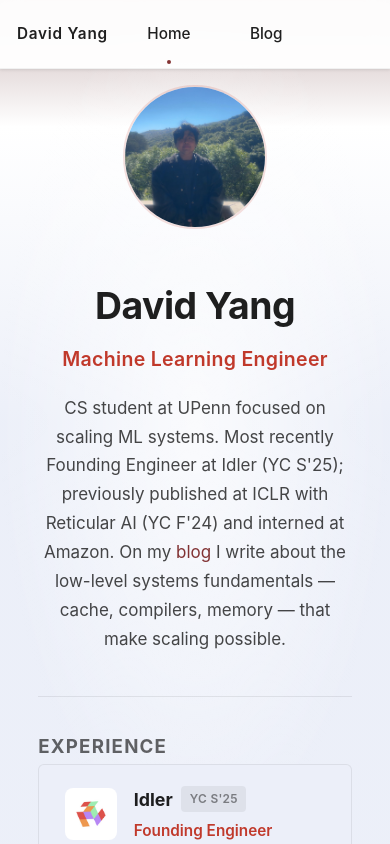
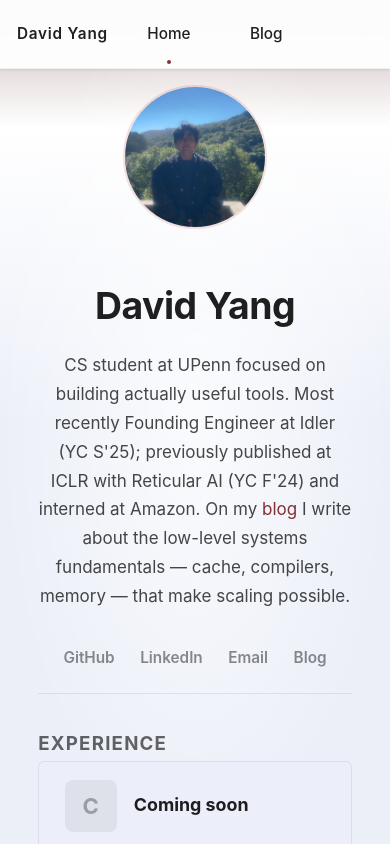
Before and after one commit to dyang438/blog_website, a SvelteKit app: page / in a window 390 px wide. Shown: the top 844 px of the page. Built offline with nearby package versions, Linux system fonts and the light colour scheme.

Commit message:
making this twitter-ready

```diff
--- a/src/routes/+page.svelte
+++ b/src/routes/+page.svelte
@@ -1,5 +1,13 @@
 <script>
 	const experiences = [
+		{
+			company: 'Coming soon',
+			badge: null,
+			date: 'Mar 2026 – Present',
+			role: '',
+			logo: null,
+			link: null
+		},
 		{
 			company: 'Idler',
 			badge: "YC S'25",
@@ -59,15 +67,21 @@
 	<section class="hero">
 		<div class="hero-left">
 			<h1>David Yang</h1>
-			<p class="headline">Machine Learning Engineer</p>
 			<p class="bio">
-				CS student at UPenn focused on scaling ML systems. Most recently Founding Engineer at Idler (YC S'25); previously published at ICLR with Reticular AI (YC F'24) and interned at Amazon. On my <a href="/blog">blog</a> I write about the low-level systems fundamentals — cache, compilers, memory — that make scaling possible.
+				CS student at UPenn focused on building actually useful tools. Most recently Founding Engineer at Idler (YC S'25); previously published at ICLR with Reticular AI (YC F'24) and interned at Amazon. On my <a href="/blog">blog</a> I write about the low-level systems fundamentals — cache, compilers, memory — that make scaling possible.
 			</p>
 		</div>
 		<div class="hero-right">
 			<img src="/images/david.jpg" alt="David Yang" class="profile-photo" />
 		</div>
 	</section>
+
+	<div class="bottom-links">
+		<a href="https://github.com/dyang438" target="_blank" rel="noopener noreferrer">GitHub</a>
+		<a href="https://www.linkedin.com/in/davidyang438/" target="_blank" rel="noopener noreferrer">LinkedIn</a>
+		<a href="mailto:davidyang438@gmail.com">Email</a>
+		<a href="/blog">Blog</a>
+	</div>
 
 	<section class="experience">
 		<h2>Experience</h2>
@@ -92,7 +106,9 @@
 								</div>
 								<span class="exp-date">{exp.date}</span>
 							</div>
-							<p class="exp-role">{exp.role}</p>
+							{#if exp.role}
+								<p class="exp-role">{exp.role}</p>
+							{/if}
 						</div>
 					</div>
 					{#if exp.link}
@@ -112,13 +128,6 @@
 		</a>
 	</section>
 
-	<div class="bottom-links">
-		<a href="https://github.com/dyang438" target="_blank" rel="noopener noreferrer">GitHub</a>
-		<a href="https://www.linkedin.com/in/davidyang438/" target="_blank" rel="noopener noreferrer">LinkedIn</a>
-		<a href="mailto:davidyang438@gmail.com">Email</a>
-		<a href="/blog">Blog</a>
-	</div>
-
 </main>
 
 <style>
@@ -133,9 +142,8 @@
 		display: flex;
 		align-items: center;
 		gap: 3rem;
-		margin-bottom: 2rem;
-		padding: 2rem 0 1rem;
-		border-bottom: 1px solid rgba(0, 0, 0, 0.08);
+		margin-bottom: 0;
+		padding: 2rem 0 0.5rem;
 	}
 
 	.hero-left {
@@ -151,19 +159,11 @@
 		letter-spacing: -0.5px;
 	}
 
-	.headline {
-		font-size: 1.15rem;
-		font-weight: 600;
-		color: #c0392b;
-		margin: 0 0 1rem;
-		letter-spacing: 0.3px;
-	}
-
 	.bio {
 		font-size: 1rem;
 		line-height: 1.7;
 		color: rgba(0, 0, 0, 0.72);
-		margin: 0 0 1.5rem;
+		margin: 0.75rem 0 1.5rem;
 	}
 
 
@@ -373,15 +373,15 @@
 		margin: 0;
 	}
 
-	/* ── Bottom links ── */
+	/* ── Contact links (below hero) ── */
 	.bottom-links {
 		display: flex;
 		gap: 1.5rem;
 		flex-wrap: wrap;
-		justify-content: center;
-		padding-top: 2rem;
-		border-top: 1px solid rgba(0, 0, 0, 0.08);
-		margin-top: 2rem;
+		justify-content: flex-start;
+		padding: 0 0 1.25rem;
+		margin: 0 0 2rem;
+		border-bottom: 1px solid rgba(0, 0, 0, 0.08);
 	}
 
 	.bottom-links a {
@@ -415,6 +415,9 @@
 			font-size: 2.2rem;
 		}
 
+		.bottom-links {
+			justify-content: center;
+		}
 
 		.profile-photo {
 			width: 140px;
```
Also changed, not shown: src/routes/ArticleItem.svelte (+18 -4 lines), src/routes/blog/+page.svelte (+7 -6 lines), src/routes/blog/amazon_summer/+page.svelte (+1 -22 lines).
